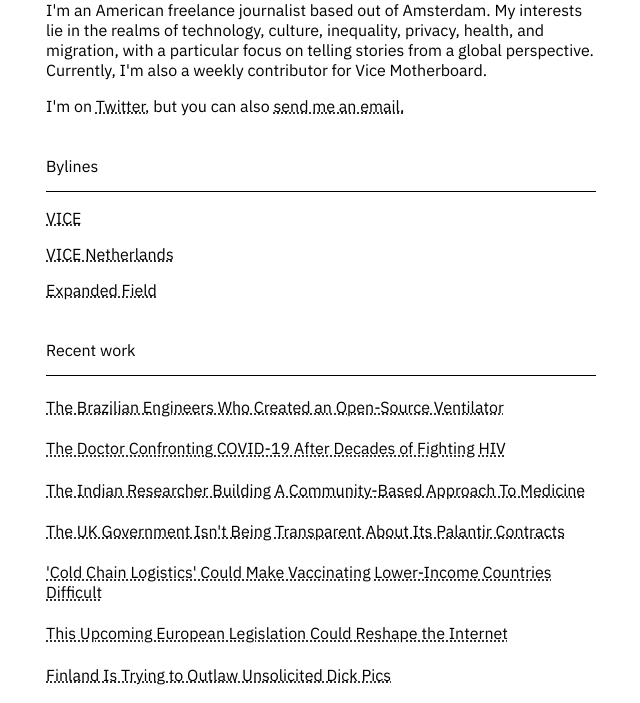
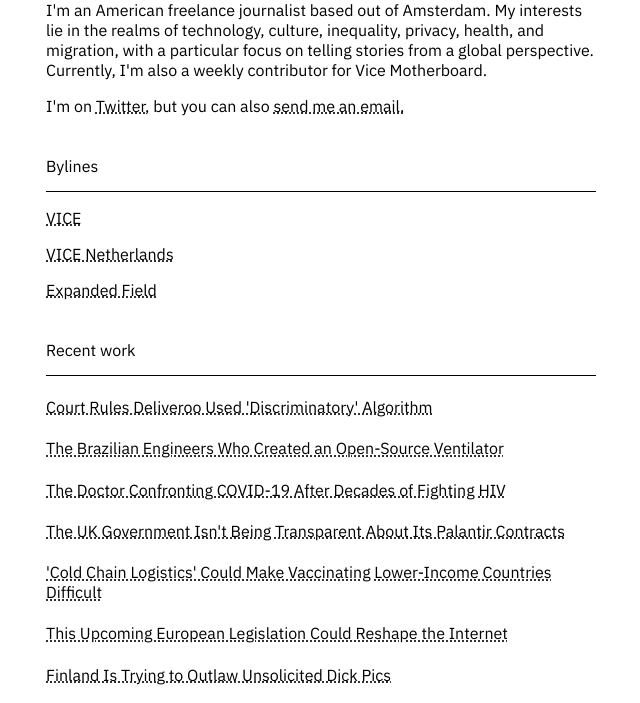
Before and after one commit to gheghi18/Portfolio, a plain HTML site: page index.html in a window 1280 px wide. Shown: the part 85-788 px from the top of the page, without its empty margins (319-959 px from the left). Drawn offline with Linux system fonts and the light colour scheme.

Commit message:
Update index.html

```diff
--- a/index.html
+++ b/index.html
@@ -38,13 +38,13 @@
                 <div id="workContainer">
                     <h3 class="sectionTitle">Recent work</h3>
                     <div class="article">
+                        <h4 class="article-title"><a href="https://www.vice.com/en/article/7k9e4e/court-rules-deliveroo-used-discriminatory-algorithm" target="_blank">Court Rules Deliveroo Used 'Discriminatory' Algorithm</a></h4>
+                    </div>
+                    <div class="article">
                         <h4 class="article-title"><a href="https://www.vice.com/en/article/m7a3vv/these-engineers-want-everyone-to-have-access-to-a-ventilator" target="_blank">The Brazilian Engineers Who Created an Open-Source Ventilator</a></h4>
                     </div>
                     <div class="article">
                         <h4 class="article-title"><a href="https://www.vice.com/en/article/4ada8j/the-doctor-confronting-covid-19-after-decades-of-fighting-hiv" target="_blank">The Doctor Confronting COVID-19 After Decades of Fighting HIV</a></h4>
-                    </div>
-                    <div class="article">
-                        <h4 class="article-title"><a href="https://www.vice.com/en/article/jgqgk3/the-indian-researcher-building-a-community-based-approach-to-medicine" target="_blank">The Indian Researcher Building A Community-Based Approach To Medicine</a></h4>
                     </div>
                     <div class="article">
                         <h4 class="article-title"><a href="https://www.vice.com/en/article/4adx3n/the-uk-government-isnt-being-transparent-about-its-palantir-contracts" target="_blank">The UK Government Isn't Being Transparent About Its Palantir Contracts</a></h4>
@@ -73,6 +73,7 @@
                     <div class="article">
                         <h4 class="article-title"><a href="https://www.vice.com/nl/article/a3xkve/kwantumcomputers-zijn-gevaarlijk-voor-onze-privacy-maar-niet-hoe-je-denkt" target="_blank">Quantum Computers Are Dangerous For Our Privacy, But Not How You Think (in Dutch)</a></h4>
                     </div>
+
                 </div>
             </div>
 
```
